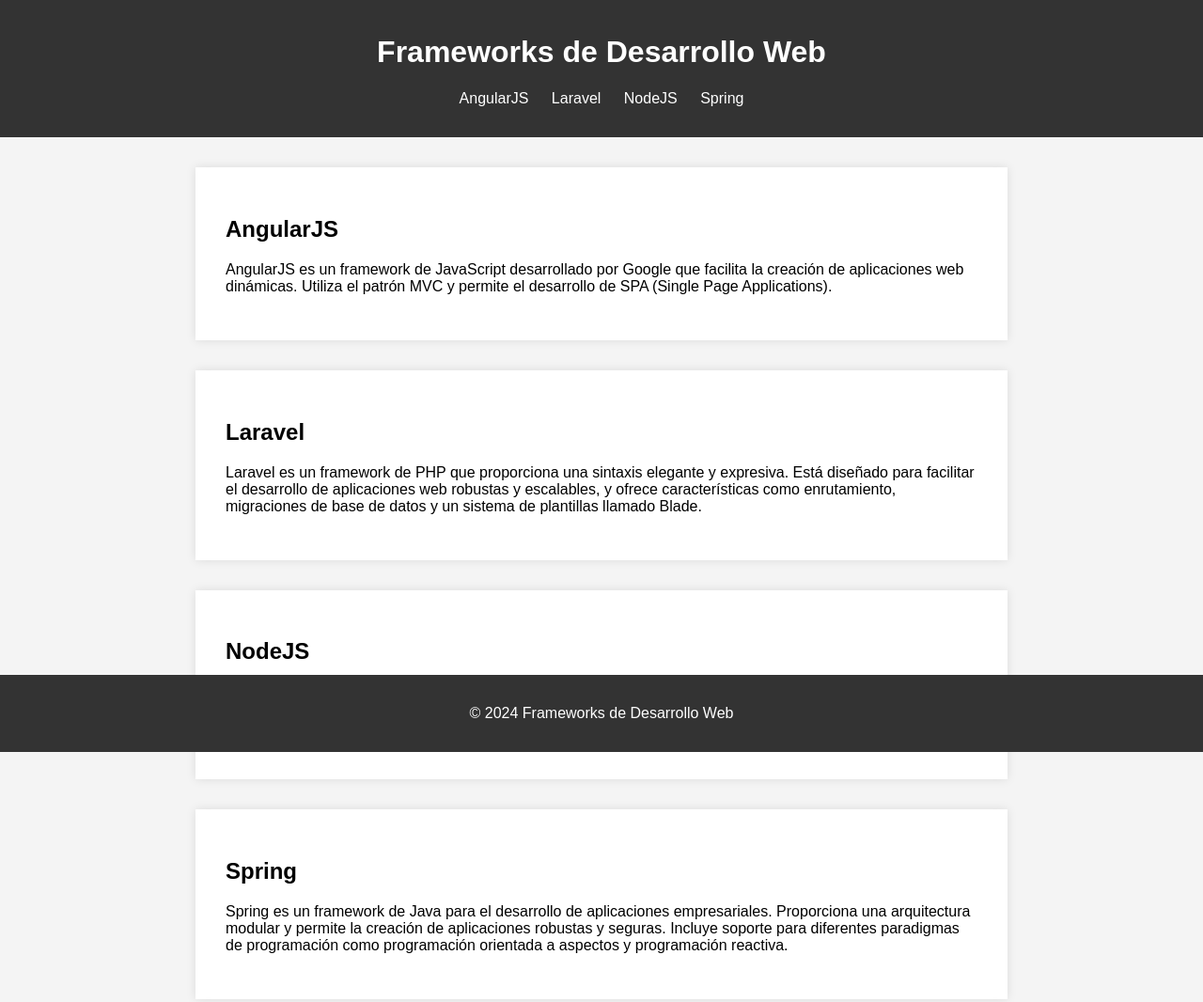
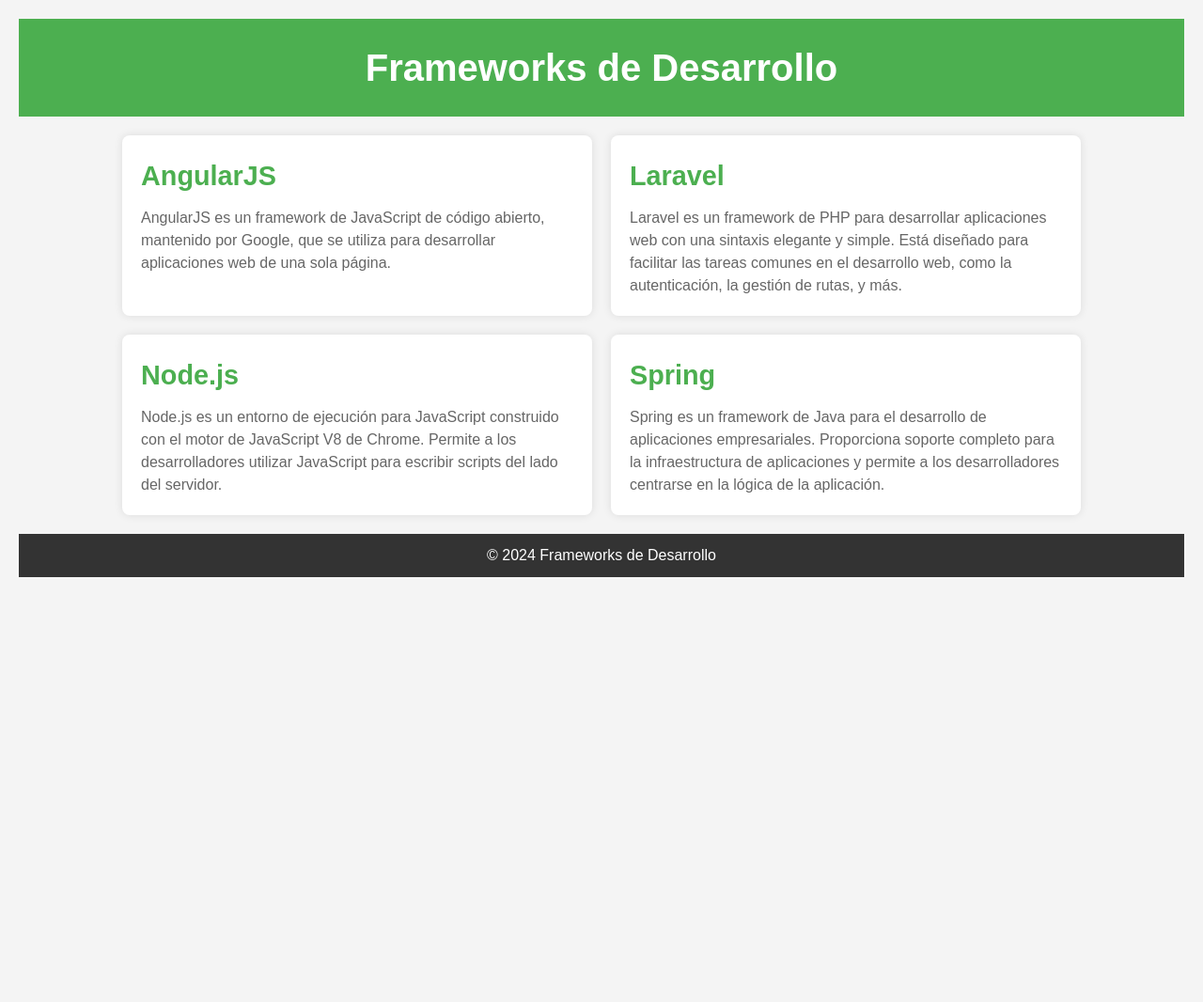
Before and after one commit to Alextintor334/frameworks-web, a plain HTML site: page index.html in a window 1280 px wide. Shown: the whole page at 94% size. After the commit the page ends 800 px from the top, so only its background shows below. Drawn offline with Linux system fonts and the light colour scheme.

Commit message:
Update index.html and styles.css with new design

```diff
--- a/index.html
+++ b/index.html
@@ -3,44 +3,33 @@
 <head>
     <meta charset="UTF-8">
     <meta name="viewport" content="width=device-width, initial-scale=1.0">
-    <title>Frameworks de Desarrollo Web</title>
+    <title>Frameworks de Desarrollo</title>
     <link rel="stylesheet" href="styles.css">
 </head>
 <body>
     <header>
-        <h1>Frameworks de Desarrollo Web</h1>
-        <nav>
-            <ul>
-                <li><a href="#angularjs">AngularJS</a></li>
-                <li><a href="#laravel">Laravel</a></li>
-                <li><a href="#nodejs">NodeJS</a></li>
-                <li><a href="#spring">Spring</a></li>
-            </ul>
-        </nav>
+        <h1>Frameworks de Desarrollo</h1>
     </header>
-
-    <section id="angularjs">
+    <main>
+        <section class="framework">
             <h2>AngularJS</h2>
-        <p>AngularJS es un framework de JavaScript desarrollado por Google que facilita la creación de aplicaciones web dinámicas. Utiliza el patrón MVC y permite el desarrollo de SPA (Single Page Applications).</p>
+            <p>AngularJS es un framework de JavaScript de código abierto, mantenido por Google, que se utiliza para desarrollar aplicaciones web de una sola página.</p>
         </section>
-
-    <section id="laravel">
+        <section class="framework">
             <h2>Laravel</h2>
-        <p>Laravel es un framework de PHP que proporciona una sintaxis elegante y expresiva. Está diseñado para facilitar el desarrollo de aplicaciones web robustas y escalables, y ofrece características como enrutamiento, migraciones de base de datos y un sistema de plantillas llamado Blade.</p>
+            <p>Laravel es un framework de PHP para desarrollar aplicaciones web con una sintaxis elegante y simple. Está diseñado para facilitar las tareas comunes en el desarrollo web, como la autenticación, la gestión de rutas, y más.</p>
         </section>
-
-    <section id="nodejs">
-        <h2>NodeJS</h2>
-        <p>NodeJS es un entorno de ejecución de JavaScript que permite el desarrollo del lado del servidor. Es conocido por su rendimiento eficiente y su capacidad de manejar un gran número de conexiones simultáneas sin bloquear el hilo de ejecución.</p>
+        <section class="framework">
+            <h2>Node.js</h2>
+            <p>Node.js es un entorno de ejecución para JavaScript construido con el motor de JavaScript V8 de Chrome. Permite a los desarrolladores utilizar JavaScript para escribir scripts del lado del servidor.</p>
         </section>
-
-    <section id="spring">
+        <section class="framework">
             <h2>Spring</h2>
-        <p>Spring es un framework de Java para el desarrollo de aplicaciones empresariales. Proporciona una arquitectura modular y permite la creación de aplicaciones robustas y seguras. Incluye soporte para diferentes paradigmas de programación como programación orientada a aspectos y programación reactiva.</p>
+            <p>Spring es un framework de Java para el desarrollo de aplicaciones empresariales. Proporciona soporte completo para la infraestructura de aplicaciones y permite a los desarrolladores centrarse en la lógica de la aplicación.</p>
         </section>
-
+    </main>
     <footer>
-        <p>&copy; 2024 Frameworks de Desarrollo Web</p>
+        <p>&copy; 2024 Frameworks de Desarrollo</p>
     </footer>
 </body>
 </html>
--- a/styles.css
+++ b/styles.css
@@ -1,46 +1,74 @@
+* {
+    box-sizing: border-box;
+    margin: 0;
+    padding: 0;
+}
+
 body {
     font-family: Arial, sans-serif;
-    margin: 0;
-    padding: 0;
+    line-height: 1.6;
     background-color: #f4f4f4;
+    padding: 20px;
+    color: #333;
 }
 
 header {
-    background-color: #333;
+    text-align: center;
+    padding: 20px 0;
+    background-color: #4CAF50;
     color: white;
-    padding: 1em 0;
-    text-align: center;
+    margin-bottom: 20px;
 }
 
-nav ul {
-    list-style: none;
-    padding: 0;
+header h1 {
+    margin: 0;
+    font-size: 2.5rem;
 }
 
-nav ul li {
-    display: inline;
-    margin: 0 10px;
+main {
+    display: flex;
+    flex-wrap: wrap;
+    justify-content: center;
+    gap: 20px;
 }
 
-nav ul li a {
-    color: white;
-    text-decoration: none;
+section.framework {
+    background: white;
+    border-radius: 8px;
+    box-shadow: 0 0 10px rgba(0, 0, 0, 0.1);
+    padding: 20px;
+    max-width: 500px;
+    flex: 1 1 calc(50% - 40px);
 }
 
-section {
-    padding: 2em;
-    margin: 2em auto;
-    max-width: 800px;
-    background: white;
-    box-shadow: 0 0 10px rgba(0, 0, 0, 0.1);
+section.framework h2 {
+    font-size: 1.8rem;
+    color: #4CAF50;
+    margin-bottom: 10px;
+}
+
+section.framework p {
+    font-size: 1rem;
+    line-height: 1.5;
+    color: #666;
 }
 
 footer {
+    text-align: center;
+    padding: 10px 0;
     background-color: #333;
     color: white;
-    text-align: center;
-    padding: 1em 0;
-    position: fixed;
-    width: 100%;
-    bottom: 0;
+    margin-top: 20px;
 }
+
+@media (max-width: 768px) {
+    main {
+        flex-direction: column;
+        gap: 10px;
+    }
+
+    section.framework {
+        max-width: 100%;
+        margin-bottom: 20px;
+    }
+}
```
Lines whose indentation alone changed are shown as unchanged.
